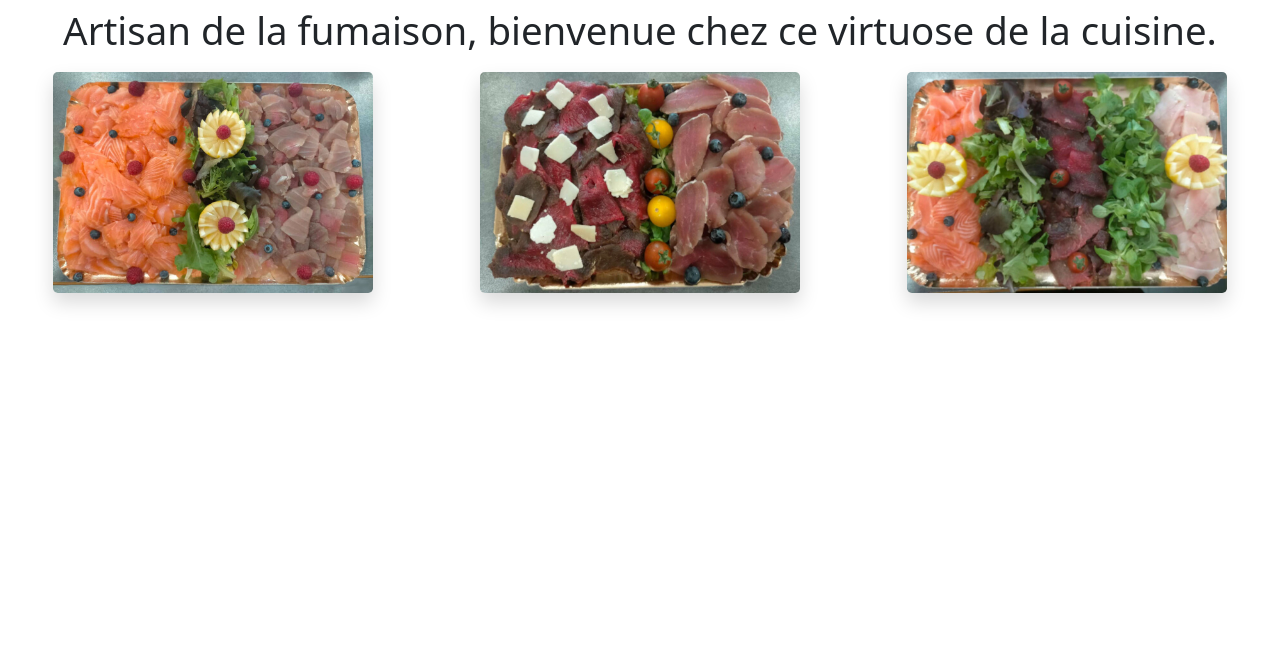
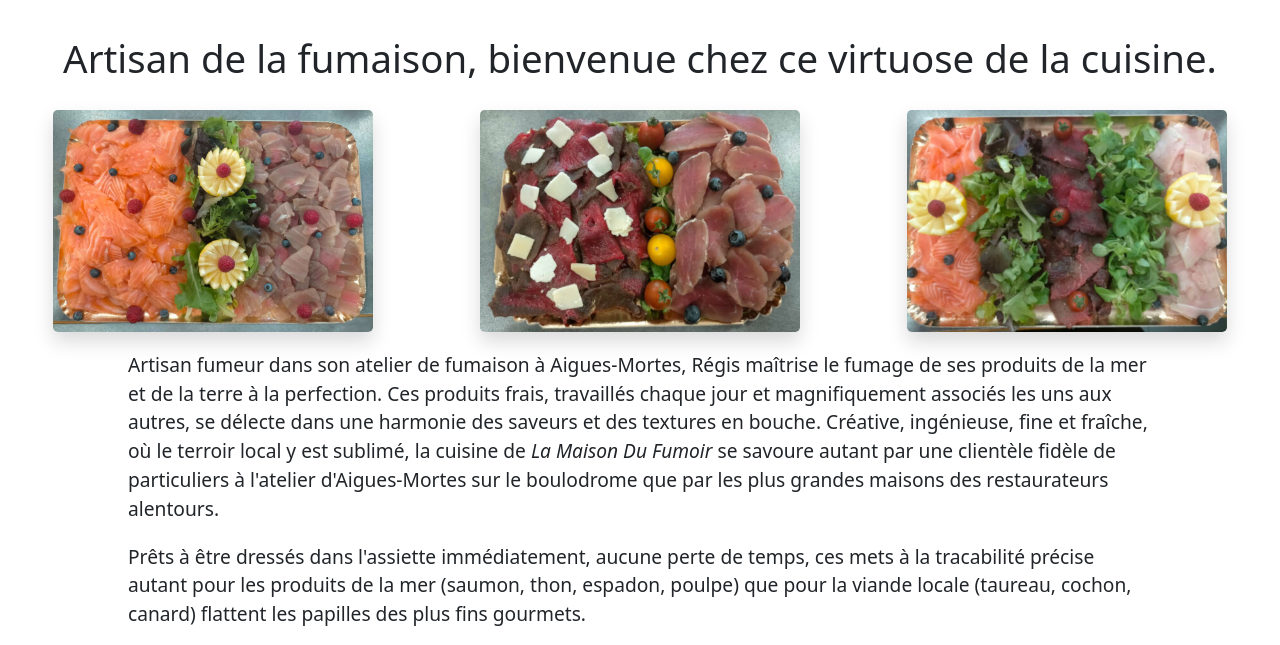
Before and after one commit to Chaplin16/fumoir-aiguesmortes.fr, a plain HTML site: page index.html in a window 1280 px wide. Shown: the part 291-936 px from the top of the page. Drawn offline with nearby package versions, Linux system fonts and the light colour scheme.

Commit message:
ebauche texte index.html

```diff
--- a/index.html
+++ b/index.html
@@ -67,17 +67,26 @@
                     <li class="nav-item">
                         <a class="nav-link fw-bolder text-dark" href="index.html">Contact</a>
                     </li>
+
                 </ul>
                 </div>
             </nav>
         </header>
         <main>
-            <h1 class="text-center h2">Artisan de la fumaison, bienvenue chez ce virtuose de la cuisine.</h1>
-            <div class="d-flex justify-content-around flex-nowrap mt-3 anim-dish">
-                <img class="shadow w-25 g-2 rounded" src="images/saumon-fume-thon-aigues-mortes.jpeg " alt="carpaccio de thon et saumon par la maison du fumoir" />
-                <img class="shadow  w-25 rounded" src="images/roti-fume-aigues-mortes.jpeg" alt="carpaccio de thon et saumon par la maison du fumoir" />
-                <img class=" shadow w-25 rounded" src="images/saumon-fume-mache-aigues-mortes.jpeg" alt="carpaccio de thon et saumon par la maison du fumoir" />
+            <h1 class="text-center h2 my-4">Artisan de la fumaison, bienvenue chez ce virtuose de la cuisine.</h1>
+            <div class="d-flex justify-content-around flex-nowrap mt-3 img-dish">
+                <img class="shadow w-25 rounded" src="images/saumon-fume-thon-aigues-mortes.jpeg " alt="carpaccio de thon et saumon par la maison du fumoir" />
+                <img class="shadow w-25 rounded" src="images/roti-fume-aigues-mortes.jpeg" alt="carpaccio de thon et saumon par la maison du fumoir" />
+                <img class="shadow w-25 rounded" src="images/saumon-fume-mache-aigues-mortes.jpeg" alt="carpaccio de thon et saumon par la maison du fumoir" />
             </div>
+            <article class="m-auto my-3" style="max-width:80%">
+                <p>
+                    Artisan fumeur dans son atelier de fumaison à Aigues-Mortes, Régis maîtrise le fumage de ses produits de la mer et de la terre à la perfection. Ces produits frais, travaillés chaque jour et magnifiquement associés les uns aux autres, se délecte dans une harmonie des saveurs et des textures en bouche. Créative, ingénieuse, fine et fraîche, où le terroir local y est sublimé, la cuisine de <em>La Maison Du Fumoir</em> se savoure autant par une clientèle fidèle de particuliers à l'atelier d'Aigues-Mortes sur le boulodrome que par les plus grandes maisons des restaurateurs alentours.
+                </p>
+                <p>
+                    Prêts à être dressés dans l'assiette immédiatement, aucune perte de temps, ces mets à la tracabilité précise autant pour les produits de la mer (saumon, thon, espadon, poulpe) que pour la viande locale (taureau, cochon, canard)  flattent les papilles des plus fins gourmets.
+                </p>
+            </article>
 
         </main>
         <footer>
--- a/style.scss
+++ b/style.scss
@@ -1,7 +1,10 @@
+
+
 html{
     box-sizing: border-box;
     scroll-behavior: smooth;
     width:100%;
+    max-width: 100%;
     font-size: 1.2rem;
     min-height: 100%!important;
 }
@@ -9,13 +12,12 @@ html{
 $color-dark : #333232;
 
 .bg-header{
-    background: linear-gradient(100deg, #363636 50%, #191919 100px);
+    background: linear-gradient(100deg, $color-dark 50%, #191919 100px);
 }
 
 .color-dark {
     color: $color-dark;
 }
-
 
 nav {
     button:hover{
@@ -35,12 +37,6 @@ nav {
         background-color: rgba(177, 175, 175, 0.6);
     }
 }
-main{
-    padding-bottom: 30rem;
-}
-
-
-
 
 
 
```
Also changed, not shown: style.css, 1 other file.
